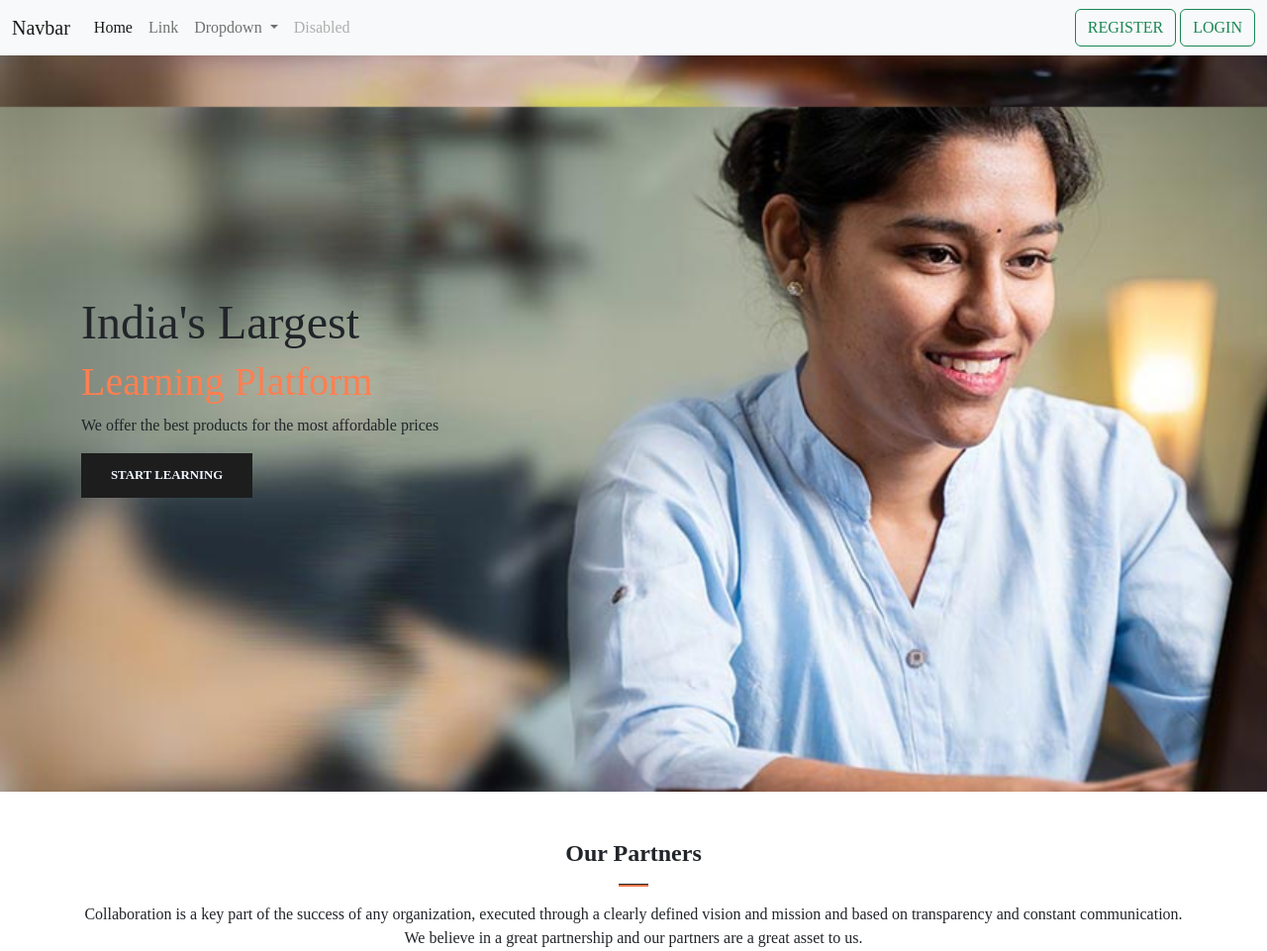
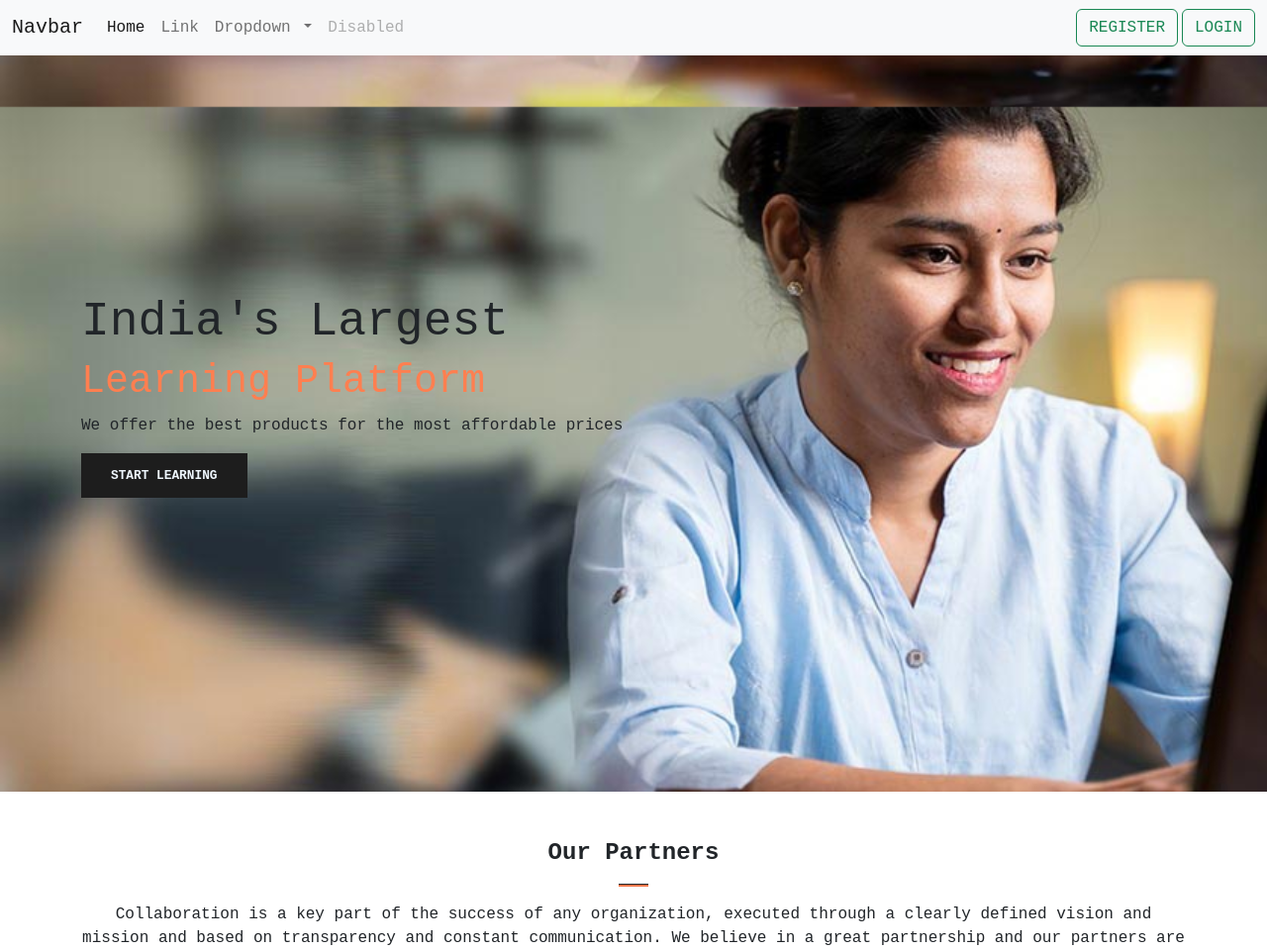
Before and after one commit to snehasisbasu/DeskLearning, a Django app: page / in a window 1280 px wide. Shown: the top 961 px of the page at 99% size. Run offline with Django 4.2, Linux system fonts and the light colour scheme.

Commit message:
Fixed errors in Style.css

```diff
--- a/Static/CSS/style.css
+++ b/Static/CSS/style.css
@@ -7,7 +7,7 @@
 }
 
 body {
-  font-family: "poppins", "sans-serif";
+  font-family:'Courier New', Courier, monospace;
 }
 h1 {
   font-size: 2.5rem;
@@ -163,7 +163,7 @@ button:hover {
 .review .review-box {
   background-color: #fb774b;
   transform: translateY(50px);
-  opacity: ;
+  /* opacity: ; */
   transition: 0.3s all;
 }
 
@@ -386,6 +386,7 @@ input:valid ~ label {
   text-decoration: none;
   color: #1d1d1d;
   font-weight: 600;
+}
 .register p a:hover {
   text-decoration: underline;
 }
```
